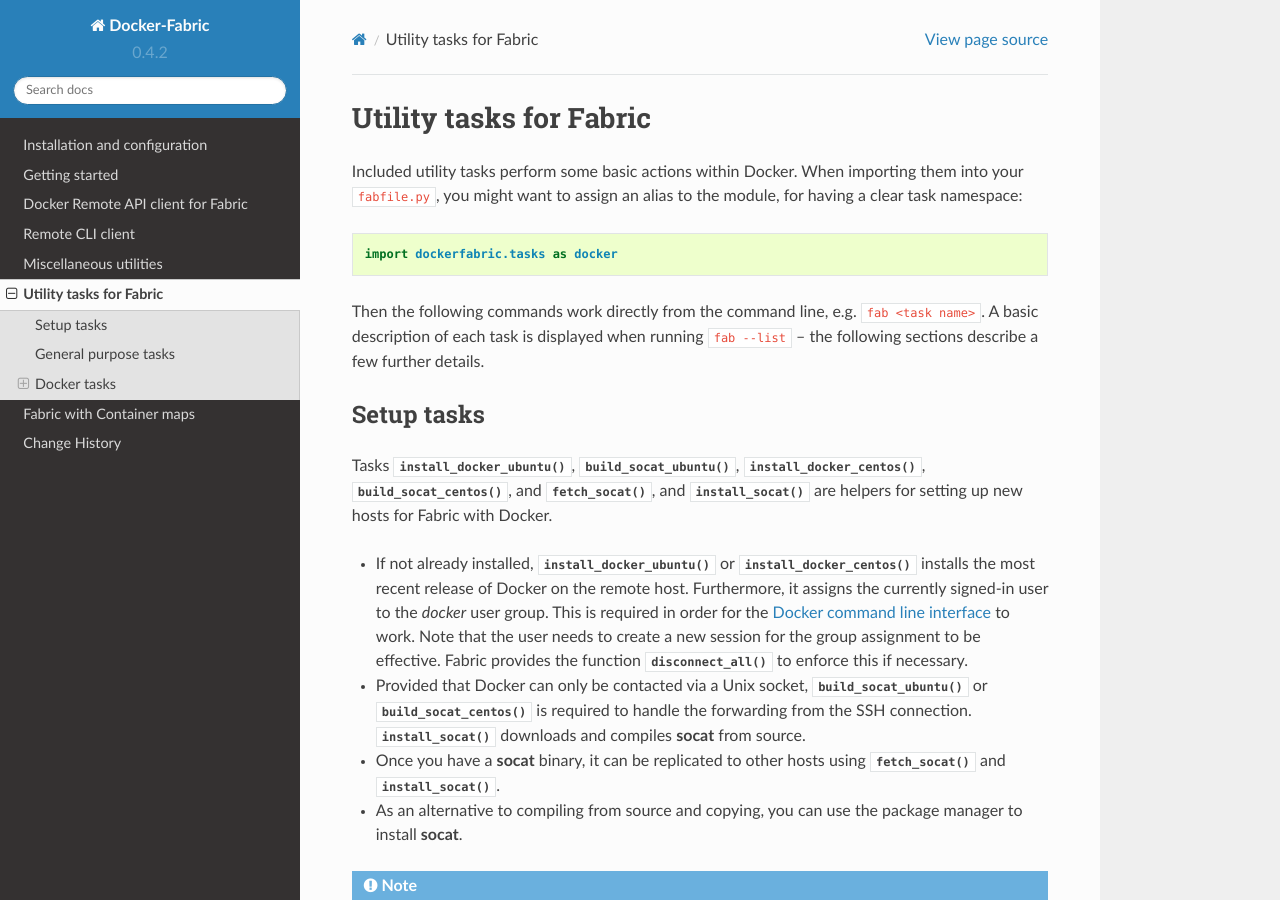
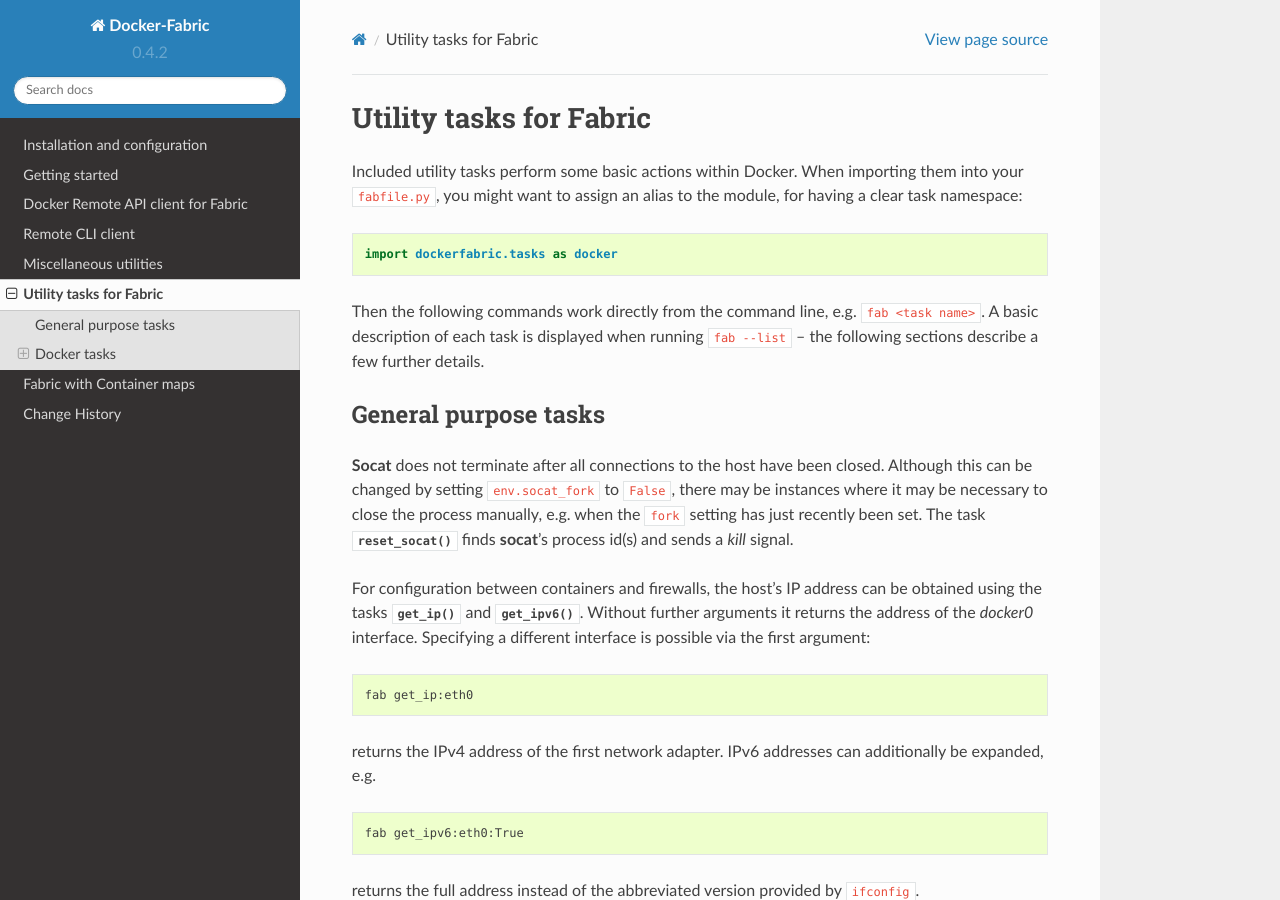
Before and after one commit to merll/docker-fabric, a Sphinx documentation site: the page built from docs/guide/tasks.rst, in a window 1280 px wide and 900 px high. Built offline with Sphinx 7.4.7 and the Read the Docs theme 2.0.0, drawn with Linux system fonts in a browser that asks for light colours; some of the changed text lies outside the part shown.

Commit message:
Updated docs.

```diff
--- a/docs/guide/tasks.rst
+++ b/docs/guide/tasks.rst
@@ -10,29 +10,6 @@
 Then the following commands work directly from the command line, e.g. ``fab <task name>``. A basic description of
 each task is displayed when running ``fab --list`` -- the following sections describe a few further details.
 
-Setup tasks
------------
-Tasks :func:`~dockerfabric.tasks.install_docker_ubuntu`, :func:`~dockerfabric.tasks.build_socat_ubuntu`,
-:func:`~dockerfabric.tasks.install_docker_centos`, :func:`~dockerfabric.tasks.build_socat_centos`, and
-:func:`~dockerfabric.tasks.fetch_socat`, and :func:`~dockerfabric.tasks.install_socat` are helpers for setting up
-new hosts for Fabric with Docker.
-
-* If not already installed, :func:`~dockerfabric.tasks.install_docker_ubuntu` or
-  :func:`~dockerfabric.tasks.install_docker_centos` installs the most recent release of Docker
-  on the remote host. Furthermore, it assigns the currently signed-in user to the `docker` user group. This is
-  required in order for the :ref:`cli` to work. Note that the user needs to create a new session for the
-  group assignment to be effective. Fabric provides the function :func:`~fabric.network.disconnect_all` to enforce
-  this if necessary.
-* Provided that Docker can only be contacted via a Unix socket, :func:`~dockerfabric.tasks.build_socat_ubuntu` or
-  :func:`~dockerfabric.tasks.build_socat_centos` is required
-  to handle the forwarding from the SSH connection. :func:`~dockerfabric.tasks.install_socat` downloads and compiles
-  **socat** from source.
-* Once you have a **socat** binary, it can be replicated to other hosts using :func:`~dockerfabric.tasks.fetch_socat`
-  and :func:`~dockerfabric.tasks.install_socat`.
-* As an alternative to compiling from source and copying, you can use the package manager to install **socat**.
-
-.. note:: Currently aforementioned utility tasks are targeted to Ubuntu and CentOS hosts. This may become
-          more flexible in future releases.
 
 General purpose tasks
 ---------------------
```
Also changed, not shown: docs/installation.rst (+8 -8 lines).
